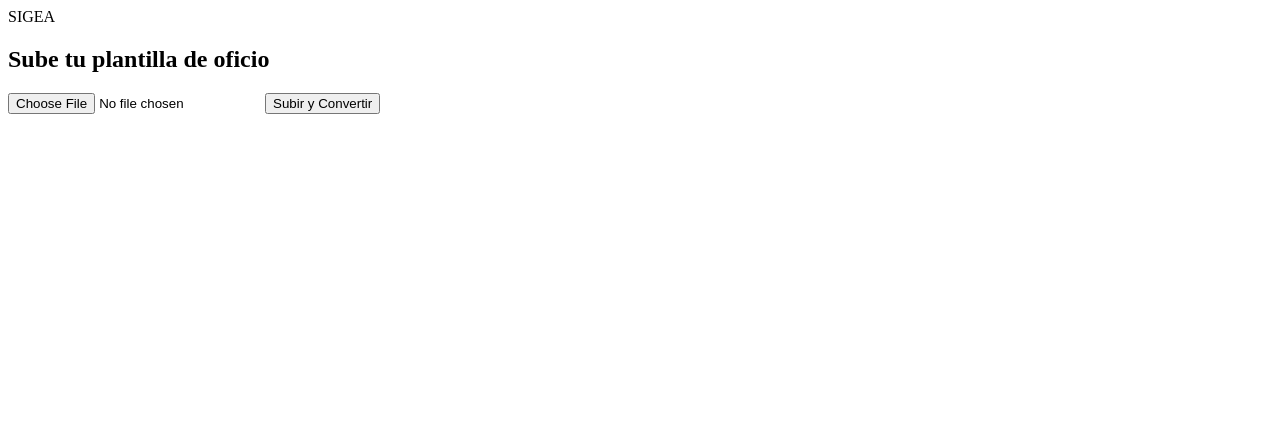
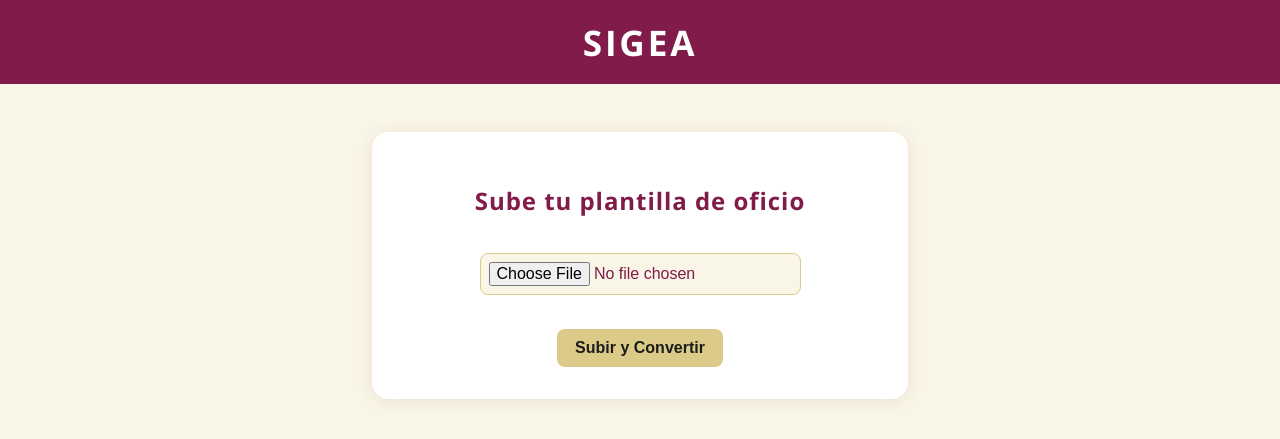
Before and after one commit to AxelLangle/SIGEA, a Flask app: page /subir-plantilla in a window 1280 px wide. Shown: the top 439 px of the page. Run offline with Flask 3, Linux system fonts and the light colour scheme.

```diff
--- a/Database/crear_db.py
+++ b/Database/crear_db.py
@@ -56,6 +56,7 @@ c.execute('''
     CREATE TABLE IF NOT EXISTS plantillas (
         id INTEGER PRIMARY KEY AUTOINCREMENT,
         nombre TEXT NOT NULL,
+        archivo TEXT,
         fecha_creacion TEXT
     )
 ''')
--- a/Frontend/static/css/plantillas_oficios.css
+++ b/Frontend/static/css/plantillas_oficios.css
@@ -1,3 +1,61 @@
+
+    body {
+      background: #f9f6e7;
+      font-family: 'Open Sans', Arial, sans-serif;
+      margin: 0;
+      padding: 0;
+    }
+    .sigea-header {
+      background: #811B49;
+      color: #fff;
+      font-size: 2.2rem;
+      font-weight: 700;
+      padding: 18px 0;
+      text-align: center;
+      letter-spacing: 0.08em;
+      margin-bottom: 0;
+    }
+    .plantilla-container {
+      background: #fff;
+      border-radius: 16px;
+      box-shadow: 0 2px 16px rgba(129,27,73,0.10);
+      max-width: 480px;
+      margin: 48px auto;
+      padding: 32px 28px;
+      text-align: center;
+    }
+    h2 {
+      color: #811B49;
+      font-size: 1.5rem;
+      font-weight: 700;
+      margin-bottom: 18px;
+      letter-spacing: 0.04em;
+    }
+    input[type="file"] {
+      margin: 18px 0;
+      font-size: 1rem;
+      border-radius: 8px;
+      border: 1px solid #dccb88;
+      padding: 8px;
+      background: #f9f6e7;
+      color: #811B49;
+    }
+    button[type="submit"] {
+      background-color: #dccb88;
+      color: #1C1C1C;
+      border: none;
+      border-radius: 8px;
+      padding: 10px 18px;
+      font-weight: 700;
+      font-size: 1rem;
+      margin-top: 16px;
+      cursor: pointer;
+      transition: background 0.2s, color 0.2s;
+    }
+    button[type="submit"]:hover {
+      background-color: #e6d9a7;
+      color: #811B49;
+    }
 
     .evento-info {
       background: var(--blanco, #fff);
--- a/Frontend/templates/subir_plantilla.html
+++ b/Frontend/templates/subir_plantilla.html
@@ -8,15 +8,17 @@
   <link rel="stylesheet" href="{{ url_for('static', filename='css/plantillas_oficios.css') }}">
 
 </head>
-
 <body>
   <div class="sigea-header">
     SIGEA
   </div>
-<h2>Sube tu plantilla de oficio</h2>
-<form method="post" enctype="multipart/form-data">
-  <input type="file" name="archivo" accept=".docx" required>
-  <button type="submit">Subir y Convertir</button>
-</form>
+  <div class="plantilla-container">
+    <h2>Sube tu plantilla de oficio</h2>
+    <form method="post" enctype="multipart/form-data">
+      <input type="file" name="archivo" accept=".docx" required>
+      <br>
+      <button type="submit">Subir y Convertir</button>
+    </form>
+  </div>
 </body>
 </html>
--- a/app.py
+++ b/app.py
@@ -1,9 +1,11 @@
 from flask import Flask, render_template, request, redirect, url_for, flash, session, jsonify, send_file
+from werkzeug.security import generate_password_hash, check_password_hash
+from docx import Document
+from tempfile import NamedTemporaryFile
 import sqlite3
 import os
 import json
-from werkzeug.security import generate_password_hash, check_password_hash
-from docx import Document
+
 
 app = Flask(__name__, template_folder='Frontend/templates', static_folder='Frontend/static')
 app.secret_key = 'tu_clave_secreta'
@@ -14,7 +16,7 @@ def get_db_connection():
     if not os.path.exists(db_dir):
         os.makedirs(db_dir)
     if not os.path.exists(db_path):
-        # Create the database and table if they don't exist
+        # Crear la base de datos y las tablas si es que no existen
         conn = sqlite3.connect(db_path)
         conn.execute('''CREATE TABLE IF NOT EXISTS usuarios (
             id INTEGER PRIMARY KEY AUTOINCREMENT,
@@ -37,6 +39,16 @@ def get_db_connection():
             id INTEGER PRIMARY KEY AUTOINCREMENT,
             nombre TEXT UNIQUE NOT NULL
         )''')
+
+        conn.execute('''
+            CREATE TABLE IF NOT EXISTS plantillas (
+                id INTEGER PRIMARY KEY AUTOINCREMENT,
+                nombre TEXT,
+                archivo TEXT,
+                fecha_creacion TEXT
+            )
+        ''')
+
         conn.commit()
     conn = sqlite3.connect(db_path)
     conn.row_factory = sqlite3.Row
@@ -447,6 +459,8 @@ CAMPOS_EVENTO = {
 
 def convertir_a_template(path_docx):
     doc = Document(path_docx)
+    nuevos_parrafos = []
+
     for p in doc.paragraphs:
         texto = p.text
 
@@ -488,29 +502,26 @@ def convertir_a_template(path_docx):
 
         # 10. Fecha (puede haber varias)
         elif texto.strip().startswith("Fecha:"):
-            p.text = "Fecha: {{evento.fecha}}"
+            p.text = "Fechas:"
+            nuevos_parrafos.append("{% for fecha in evento.fechas %}{{ fecha }}{% endfor %}")
 
-        # 11. Fecha(s)
-        elif texto.strip().startswith("Fecha:"):
-            p.text = "Fechas:"
-            idx = doc.paragraphs.index(p)
-            doc.paragraphs.insert(idx + 1, doc.add_paragraph("{% for fecha in evento.fechas %}{{ fecha }}{% endfor %}"))
-        # 12. Horario
+        # 11. Horario
         elif "Horario:" in texto:
             p.text = "Horarios:"
-            idx = doc.paragraphs.index(p)
-            doc.paragraphs.insert(idx + 1, doc.add_paragraph("{% for hora in evento.horas %}{{ hora }}{% endfor %}"))
+            nuevos_parrafos.append("{% for hora in evento.horas %}{{ hora }}{% endfor %}")
 
-        # 13. Recursos solicitados (lista)
-        # Dentro de convertir_a_template
+        # 12. Recursos solicitados (lista)
         elif "Recursos solicitados:" in texto:
             p.text = "Recursos solicitados:"
-            # Inserta la lista justo después
-            idx = doc.paragraphs.index(p)
-            doc.paragraphs.insert(idx + 1, doc.add_paragraph("{% for recurso in evento.recursos_solicitados %}• {{ recurso }}{% endfor %}"))
-    # Bloque para múltiples eventos
-    doc.paragraphs.insert(0, doc.add_paragraph("{% for evento in eventos %}"))
+            nuevos_parrafos.append("{% for recurso in evento.recursos_solicitados %}• {{ recurso }}{% endfor %}")
+
+    # Inserta los bloques for al inicio y final
+    doc.paragraphs[0].insert_paragraph_before("{% for evento in eventos %}")
     doc.add_paragraph("{% endfor %}")
+
+    # Agrega los nuevos párrafos al final del documento
+    for texto in nuevos_parrafos:
+        doc.add_paragraph(texto)
 
     ruta_nueva = path_docx.replace("subidas", "editadas").replace(".docx", "_template.docx")
     doc.save(ruta_nueva)
@@ -540,8 +551,23 @@ def subir_plantilla():
 @app.route("/descargar_plantilla_editada", methods=["POST"])
 def descargar_plantilla_editada():
     plantilla_path = request.form.get("plantilla_path")
-    # Aquí podrías aplicar los cambios de los campos editados si lo deseas
-    # Por ahora solo envía el archivo original convertido
+    # Obtén todos los campos enviados por el usuario
+    campos = dict(request.form)
+    campos.pop('plantilla_path', None)  # Elimina la ruta de la plantilla
+
+    doc = Document(plantilla_path)
+    # Reemplaza los marcadores en cada párrafo
+    for p in doc.paragraphs:
+        for campo, valor in campos.items():
+            #convierte evento_titulo en {{evento.titulo}}
+            marcador = f"{{{{{campo.replace('_', '.')}}}}}"
+            if marcador in p.text:
+                p.text = p.text.replace(marcador, valor)
+
+    # Guarda el archivo temporalmente
+    tmp = NamedTemporaryFile(delete=False, suffix=".docx")
+    doc.save(tmp.name)
+    tmp.close()
     return send_file(plantilla_path, as_attachment=True)
 
 def guardar_metadata(nombre, archivo):
```
Also changed, not shown: Database/usuarios.db, 3 other files.
